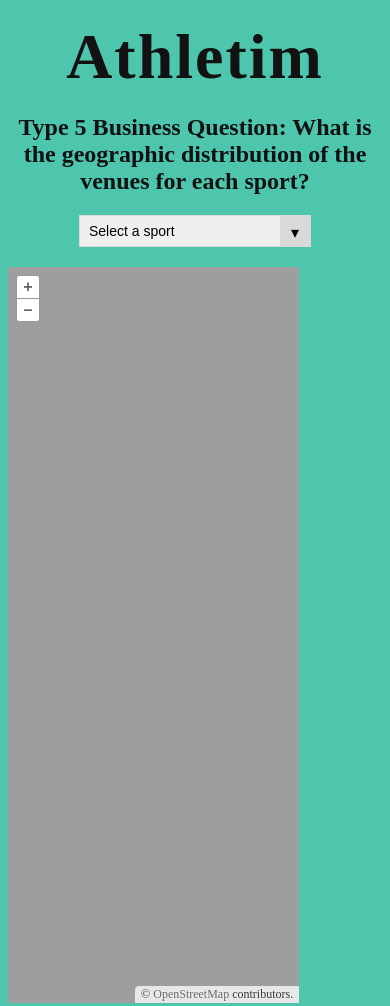
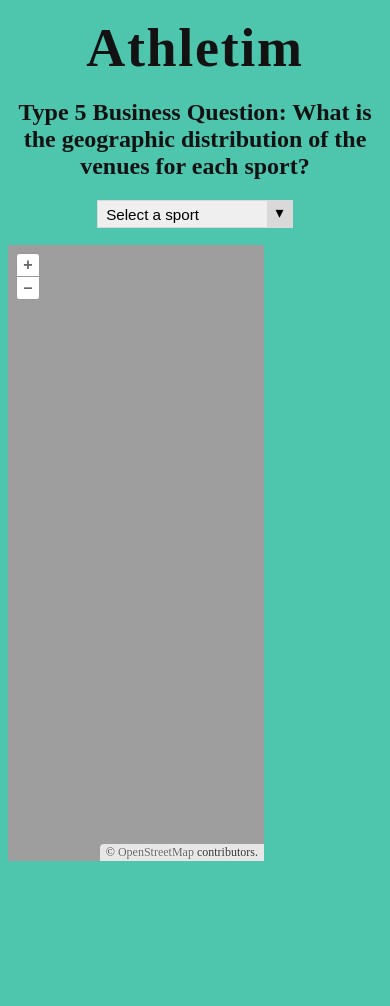
Before and after one commit to JuanDiegoGonzalez/BQ-Sprint4-Moviles, a website built with Vite: page index.html in a window 390 px wide. After the commit the page ends 869 px from the top, so only its background shows below. Built offline with nearby package versions, Linux system fonts and the light colour scheme; no server answers.

Commit message:
Responsive

```diff
--- a/style.css
+++ b/style.css
@@ -7,10 +7,10 @@
 
 h1{
   color: #121212;
-  font-size: 64px;
-  letter-spacing: 2px;
-  margin-top: 20px;
-  margin-bottom: 15px;
+  font-size: 6.4vh;
+  letter-spacing: 0.2vh;
+  margin-top: 2vh;
+  margin-bottom: 1.5vh;
   text-align: center;
 }
 
@@ -24,36 +24,36 @@
   flex-wrap: wrap;
   justify-content: center;
   align-items: center;
-  max-width: 480px;
-  margin: 30px auto;
-  margin-top: 15px;
-  margin-bottom: 20px;
+  max-width: 48vh;
+  margin: 3vh auto;
+  margin-top: 1vh;
+  margin-bottom: 2vh;
 }
 
 .box{
-  border:1px solid #d9d9d9;
-  height:30px;
+  border:0.1vh solid #d9d9d9;
+  height:3.1vh;
   overflow: hidden;
-  width: 230px;
+  width: 23vh;
   position:relative;
 }
 
 select {
   border: none;
-  font-size: 14px;
-  height: 30px;
-  padding: 5px;
-  width: 250px;
+  font-size: 1.8vh;
+  height: 3.1vh;
+  padding: 0.5vh;
+  width: 25vh;
 }
 select:focus{ outline: none;}
 
 .box::after{
 	content:"\025be";
 	display:table-cell;
-	padding-top:7px;
+	padding-top:0.3vh;
 	text-align:center;
-	width:30px;
-	height:30px;
+	width:3vh;
+	height:3vh;
 	background-color:#d9d9d9;
 	position:absolute;
 	top:0;
@@ -66,16 +66,16 @@
 }
 
 #map {
-  height: 46rem;
-  width: 80%;
+  height: 73vh;
+  width: 70%;
 }
 
 #info {
-  margin-bottom: 10px;
-  font-size: 20px;
+  margin-bottom: 1vh;
+  font-size: 2.8vh;
   display: flex;
   flex-direction: column;
-  gap: 20px;
-  margin-left: 10px;
-  width: 20%
+  gap: 2vh;
+  margin-left: 1vh;
+  width: 30%
 }
```
Also changed, not shown: 1 other file.
